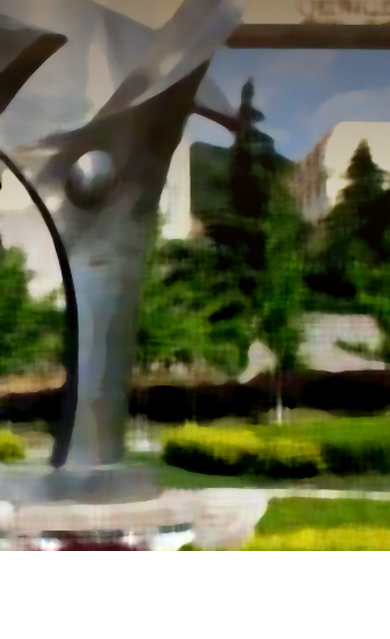
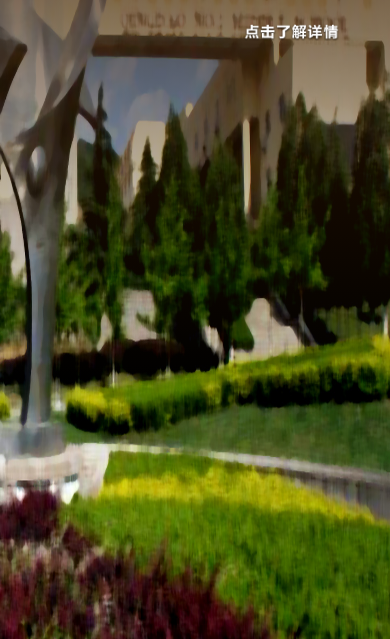
Before and after one commit to hmqk1995/gaozhong, a website built with webpack: page index.html in a window 390 px wide. Shown: the part 1049-1688 px from the top of the page. Before the commit the page ends 1600 px from the top, so only its background shows below. Built offline with nearby package versions, Linux system fonts and the light colour scheme.

Commit message:
100% height

```diff
--- a/index.html
+++ b/index.html
@@ -18,10 +18,10 @@
   </head>
   <body>
 
-    <div class="container-fluid">
-      <div class="row">
-        <div class="col-md-6">
-          <div class="row index-left">
+    <div class="container-fluid h100">
+      <div class="row h100">
+        <div class="col-md-6 h100">
+          <div class="row index-left h100">
             <div class="index-left-heading width100">
               <div class="width100 bottom" style="bottom: 120px;">
                 <img class="width40" style="margin-left: 50px;float: left;" src="assets/images/head1.png" />
@@ -31,8 +31,8 @@
             </div>
           </div>
         </div>
-        <div class="col-md-6">
-          <div class="row index-right">
+        <div class="col-md-6 h100">
+          <div class="row index-right h100">
             <div class="index-right-heading width100">
               <div class="width100 top" style="top: 120px;">
                 <img class="width40" style="margin-right: 50px;float: right;" src="assets/images/head2.png" />
--- a/src/style/style.css
+++ b/src/style/style.css
@@ -1,6 +1,10 @@
+html, body{
+  height:100%;
+}
+
 .index-left {
   background: #ccc;
-  min-height: 800px;
+  min-height: 100%;
   background: url('../../assets/images/bg1.jpg');
   background-size: 100% 100%;
   position: relative;
@@ -8,8 +12,9 @@
 
 .index-right {
   background: #ddd;
-  min-height: 800px;
+  min-height: 100%;
   background: url('../../assets/images/bg2.jpg');
+  background-size: 100% 100%;
   position: relative;
 }
 
@@ -53,6 +58,10 @@
   bottom: 0;
 }
 
+.h100 {
+  height: 100%;
+}
+
 .top {
   position: absolute;
   top: 0;
```
